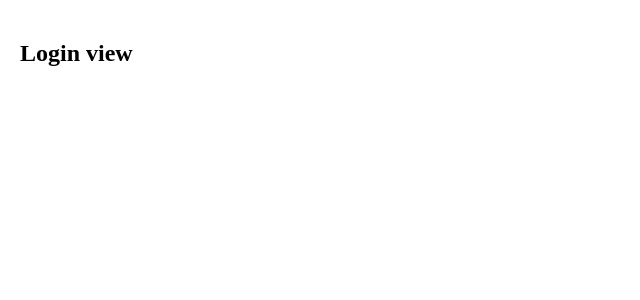
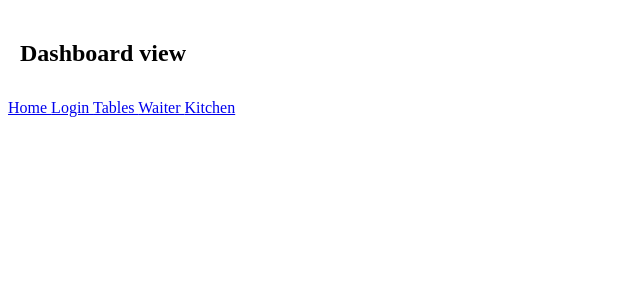
Before and after one commit to Epps9/pizzeria-portal, a React (Create React App) app: page / in a window 1280 px wide. Shown: the top 300 px of the page, without its empty margins (0-640 px from the left). Built offline with nearby package versions, Linux system fonts and the light colour scheme.

Commit message:
Add NavLinks

```diff
--- a/src/App.js
+++ b/src/App.js
@@ -13,10 +13,10 @@ function App() {
       <MainLayout>
         <Switch>
           <Route exact path={`${process.env.PUBLIC_URL}/`} component={Dashboard}/>
-          <Route exact path={`${process.env.PUBLIC_URL}/`} component={Kitchen}/>
-          <Route exact path={`${process.env.PUBLIC_URL}/`} component={Login}/>
-          <Route exact path={`${process.env.PUBLIC_URL}/`} component={Tables}/>
-          <Route exact path={`${process.env.PUBLIC_URL}/`} component={Waiter}/>
+          <Route exact path={`${process.env.PUBLIC_URL}/login`} component={Login}/>
+          <Route exact path={`${process.env.PUBLIC_URL}/tables`} component={Tables}/>
+          <Route exact path={`${process.env.PUBLIC_URL}/waiter`} component={Waiter}/>
+          <Route exact path={`${process.env.PUBLIC_URL}/kitchen`} component={Kitchen}/>
         </Switch>
       </MainLayout>
     </BrowserRouter>
--- a/src/components/layout/MainLayout/MainLayout.js
+++ b/src/components/layout/MainLayout/MainLayout.js
@@ -1,9 +1,11 @@
 import React from 'react';
 import propTypes from 'prop-types';
+import PageNav from '../PageNav/PageNav';
 
 const MainLayout = props => (
   <div>
     {props.children}
+    <PageNav/>
   </div>
 );
 
--- /dev/null
+++ b/src/components/layout/PageNav/PageNav.js
@@ -0,0 +1,14 @@
+import React from 'react';
+import {NavLink} from 'react-router-dom';
+
+const PageNav = () => (
+  <nav>
+    <NavLink exact to={`${process.env.PUBLIC_URL}/`} activeClassName='active'>Home </NavLink>
+    <NavLink to={`${process.env.PUBLIC_URL}/login`} activeClassName='active'>Login </NavLink>
+    <NavLink to={`${process.env.PUBLIC_URL}/tables`} activeClassName='active'>Tables </NavLink>
+    <NavLink to={`${process.env.PUBLIC_URL}/waiter`} activeClassName='active'>Waiter </NavLink>
+    <NavLink to={`${process.env.PUBLIC_URL}/kitchen`} activeClassName='active'>Kitchen</NavLink>
+  </nav>
+);
+
+export default PageNav;
--- a/src/components/views/Dashboard/Dashboard.js
+++ b/src/components/views/Dashboard/Dashboard.js
@@ -4,7 +4,7 @@ import styles from './Dashboard.module.scss';
 
 const Dashboard = () => (
   <div className={styles.component}>
-    <h2>Login view</h2>
+    <h2>Dashboard view</h2>
   </div>
 );
 
--- a/src/components/views/Kitchen/Kitchen.js
+++ b/src/components/views/Kitchen/Kitchen.js
@@ -4,7 +4,7 @@ import styles from './Kitchen.module.scss';
 
 const Kitchen = () => (
   <div className={styles.component}>
-    <h2>Login view</h2>
+    <h2>Kitchen view</h2>
   </div>
 );
 
--- a/src/components/views/Tables/Tables.js
+++ b/src/components/views/Tables/Tables.js
@@ -4,7 +4,7 @@ import styles from './Tables.module.scss';
 
 const Tables = () => (
   <div className={styles.component}>
-    <h2>Login view</h2>
+    <h2>Tables view</h2>
   </div>
 );
 
--- a/src/components/views/Waiter/Waiter.js
+++ b/src/components/views/Waiter/Waiter.js
@@ -4,7 +4,7 @@ import styles from './Waiter.module.scss';
 
 const Waiter = () => (
   <div className={styles.component}>
-    <h2>Login view</h2>
+    <h2>Waiter view</h2>
   </div>
 );
 
```
